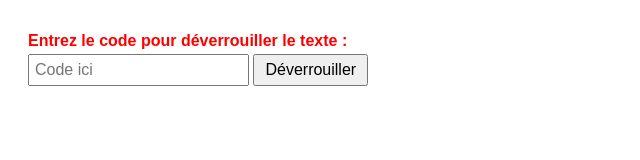
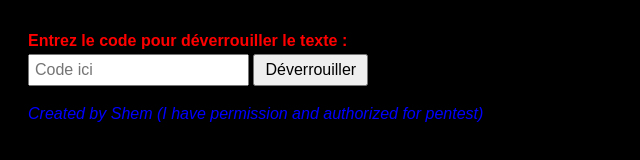
Before and after one commit to Shem3d/shemontop, a plain HTML site: page index.html in a window 1280 px wide. Shown: the whole page, without its empty margins (0-640 px from the left). Drawn offline with Linux system fonts and the light colour scheme.

Commit message:
Update index.html

```diff
--- a/index.html
+++ b/index.html
@@ -5,7 +5,7 @@
 <title>Technique Scam via Apple et TikTok</title>
 <style>
   body {
-    background-color: #fff;
+    background-color: #000;
     font-family: Arial, sans-serif;
     line-height: 1.6;
     padding: 20px;
@@ -38,6 +38,11 @@
     color: red;
     margin-top: 10px;
   }
+  #credit {
+    color: blue;
+    margin-top: 15px;
+    font-style: italic;
+  }
 </style>
 </head>
 <body>
@@ -47,6 +52,7 @@
   <input type="text" id="code-input" placeholder="Code ici" />
   <button onclick="checkCode()">Déverrouiller</button>
   <div id="error-msg"></div>
+  <div id="credit">Created by Shem (I have permission and authorized for pentest)</div>
 </div>
 
 <div id="content">
```
